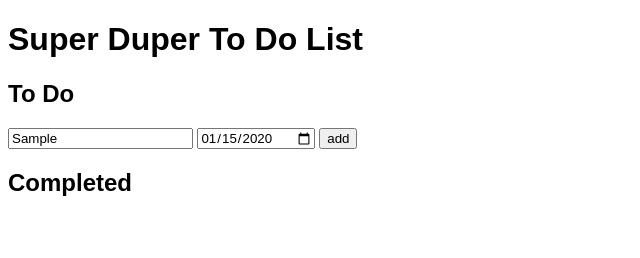
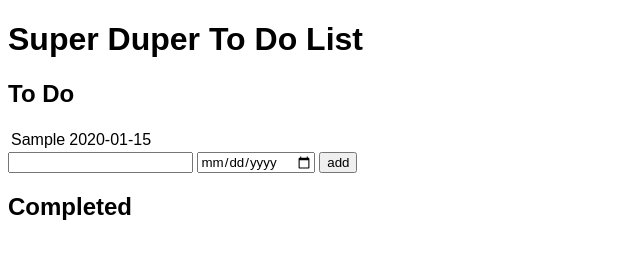
Before and after one commit to emma510t/to_do_app, a plain HTML site: page index.html in a window 1280 px wide. Both pictures are taken after typing "Sample", "2020-01-15" into the empty fields and a click on the button "add". Shown: the whole page, without its empty margins (0-640 px from the left). Drawn offline with Linux system fonts and the light colour scheme.

Commit message:
yay noget virker

```diff
--- a/index.html
+++ b/index.html
@@ -16,7 +16,7 @@
         <table></table>
         <form action="">
             <input type="text" id="input_text" required>
-            <input type="date">
+            <input type="date" id="input_date">
             <button>add</button>
         </form>
     </section>
@@ -26,9 +26,9 @@
     </section>
     <template>
         <tr>
-            <td id="desc"></td>
-            <td id="date"></td>
-            <td id="fav"></td>
+            <td data-field="desc"></td>
+            <td data-field="date"></td>
+            <td data-field="fav"></td>
         </tr>
     </template>
 </body>
--- a/js/main.js
+++ b/js/main.js
@@ -2,21 +2,52 @@
 
 const btn = document.querySelector("button");
 const toDoList = document.querySelector("#to_do :nth-child(2)");
-const task = {
-  id: 0,
-  desc: "task_text",
-  date: "date_text",
-  fav: false,
-};
 const taskArray = [];
+let taskID = 1;
 
 btn.addEventListener("click", addTask);
 
 function addTask(evt) {
-  evt.preventDefault();
-  let inputText = document.getElementById("input_text").value;
-  console.log(inputText);
+  if (document.querySelector("#input_text").value !== "") {
+    evt.preventDefault();
+    const inputText = document.getElementById("input_text");
+    const inputDate = document.getElementById("input_date");
+    console.log(inputText);
 
-  task.desc = inputText;
-  console.log(taskArray);
+    const task = {
+      id: taskID++,
+      desc: inputText.value,
+      date: inputDate.value,
+      fav: false,
+    };
+
+    taskArray.push(task);
+
+    console.log(taskArray);
+
+    /// clear input
+
+    inputText.value = "";
+    inputDate.value = "";
+
+    displayTask(task);
+  }
 }
+
+function displayTask(task) {
+  const clone = document.querySelector("template").content.cloneNode(true);
+  clone.querySelector("[data-field=desc]").textContent = task.desc;
+  clone.querySelector("[data-field=date]").textContent = task.date;
+  //clone.querySelector("[data-field=fav]");
+  toDoList.appendChild(clone);
+}
+
+/* function displayTask(array) {
+  array.forEach((task) => {
+    const clone = document.querySelector("template").content.cloneNode(true);
+    clone.querySelector("[data-field=desc]").textContent = task.desc;
+    clone.querySelector("[data-field=date]").textContent = task.date;
+    //clone.querySelector("[data-field=fav]");
+    toDoList.appendChild(clone);
+  });
+} */
```
